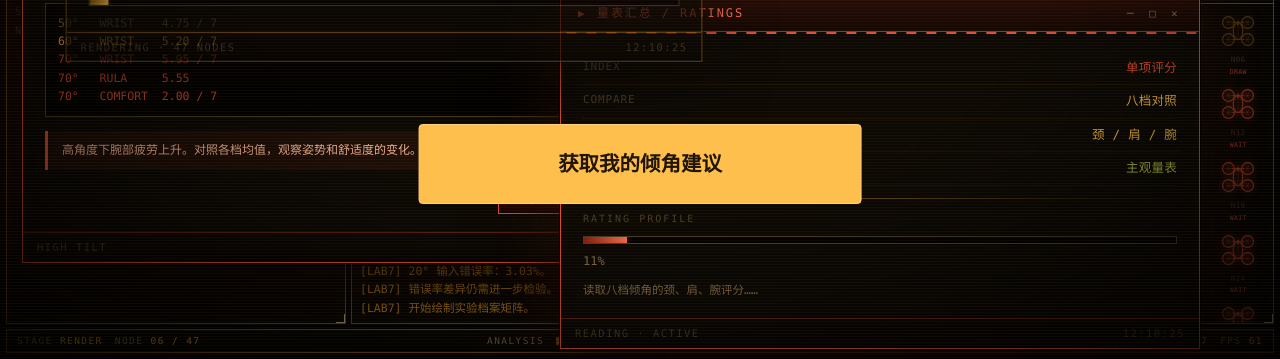
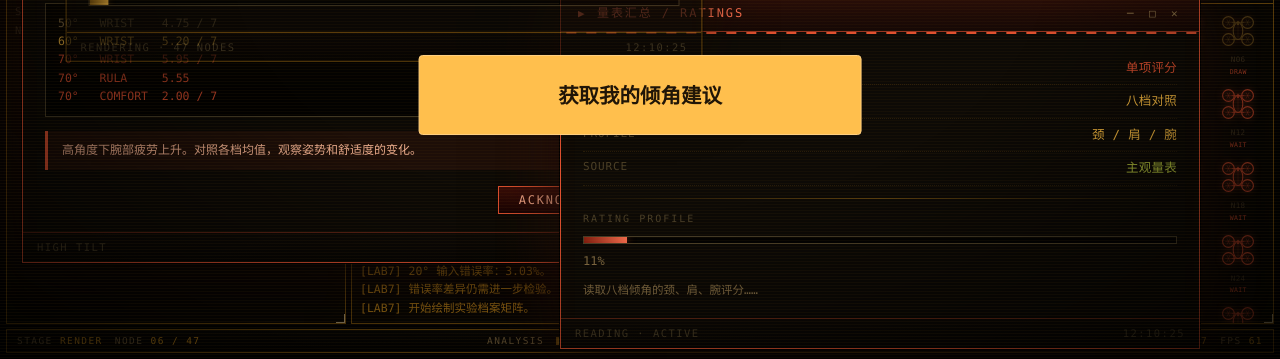
Before and after one commit to AG000-star/tilt-lab-seven, a plain HTML site: page docs/index.html in a window 1280 px wide. Shown: the part 441-800 px from the top of the page. Drawn offline with Linux system fonts and the light colour scheme.

Commit message:
Position recommendation button at lower center

```diff
--- a/docs/index.html
+++ b/docs/index.html
@@ -149,7 +149,7 @@
   .entry strong{display:block;font-size:20px}.entry p{color:#d6c9ad;font-size:14px}.entry nav{display:flex;gap:10px}
   .entry a,.entry button,#angleCompare button{display:inline-flex;align-items:center;justify-content:center;min-height:44px;padding:8px 16px;border:1px solid #977040;border-radius:4px;background:#211b12;color:#ffe1ad;font:600 16px/1.3 system-ui,sans-serif;cursor:pointer;text-decoration:none}
   .entry :is(a,button):hover{filter:brightness(1.16)}.entry :focus-visible,#angleCompare :focus-visible{outline:3px solid white;outline-offset:2px}
-  .entry .recommend-cta{position:fixed;left:50%;top:75.6%;transform:translate(-50%,-50%);width:clamp(230px,34.6vw,680px);max-width:90vw;height:clamp(48px,10vh,96px);color:#201507;background:#ffbf4d;border-color:#ffcf80;font-size:clamp(18px,1.6vw,30px);font-weight:700}
+  .entry .recommend-cta{position:fixed;left:50%;top:67%;transform:translate(-50%,-50%);width:clamp(230px,34.6vw,680px);max-width:90vw;height:clamp(48px,10vh,96px);color:#201507;background:#ffbf4d;border-color:#ffcf80;font-size:clamp(18px,1.6vw,30px);font-weight:700}
   #angleCompare{color-scheme:dark;position:fixed;inset:0;margin:auto;width:min(510px,94vw);max-height:90dvh;overflow:auto;padding:24px;background:#17130e;color:#f8ebd6;border:1px solid #987035;border-radius:6px;font:16px/1.55 system-ui,sans-serif}
   #angleCompare::backdrop{background:#000c}#angleCompare h2{font-size:24px;color:#ffca68}#angleCompare p{margin:8px 0 16px}#angleCompare label{display:grid;gap:4px}#angleCompare .angles{display:grid;grid-template-columns:1fr 1fr;gap:16px}
   #angleCompare select{width:100%;padding:8px;font:inherit;color:#fff1d9;background:#211c15;border:1px solid #90764e}#angleCompare table{width:100%;margin:14px 0;border-collapse:collapse;font-variant-numeric:tabular-nums}#angleCompare :is(th,td){padding:8px 4px;text-align:right;border-bottom:1px solid #4e402c}#angleCompare th:first-child{text-align:left}
```
Also changed, not shown: src/intro.html (+1 -1 lines).
